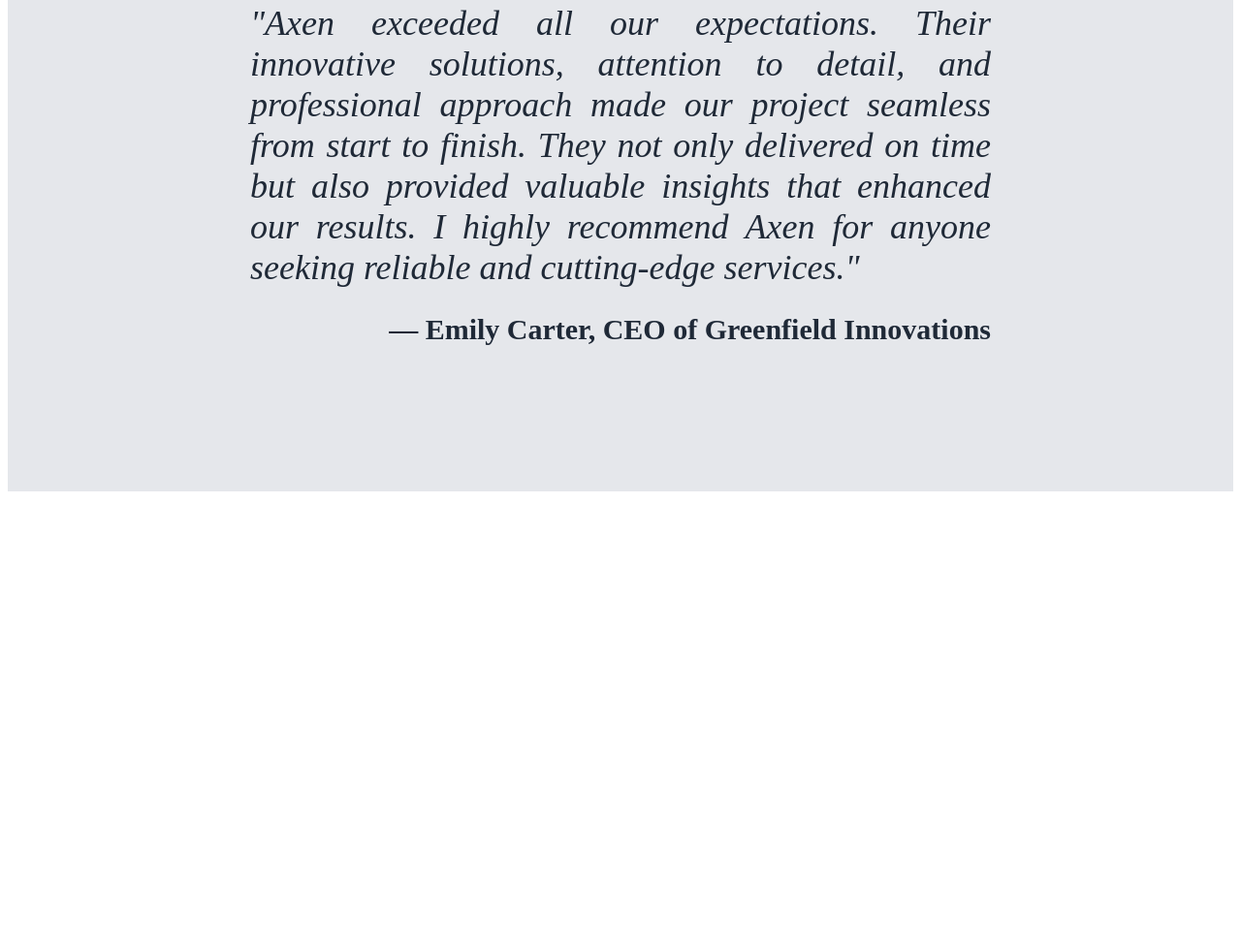
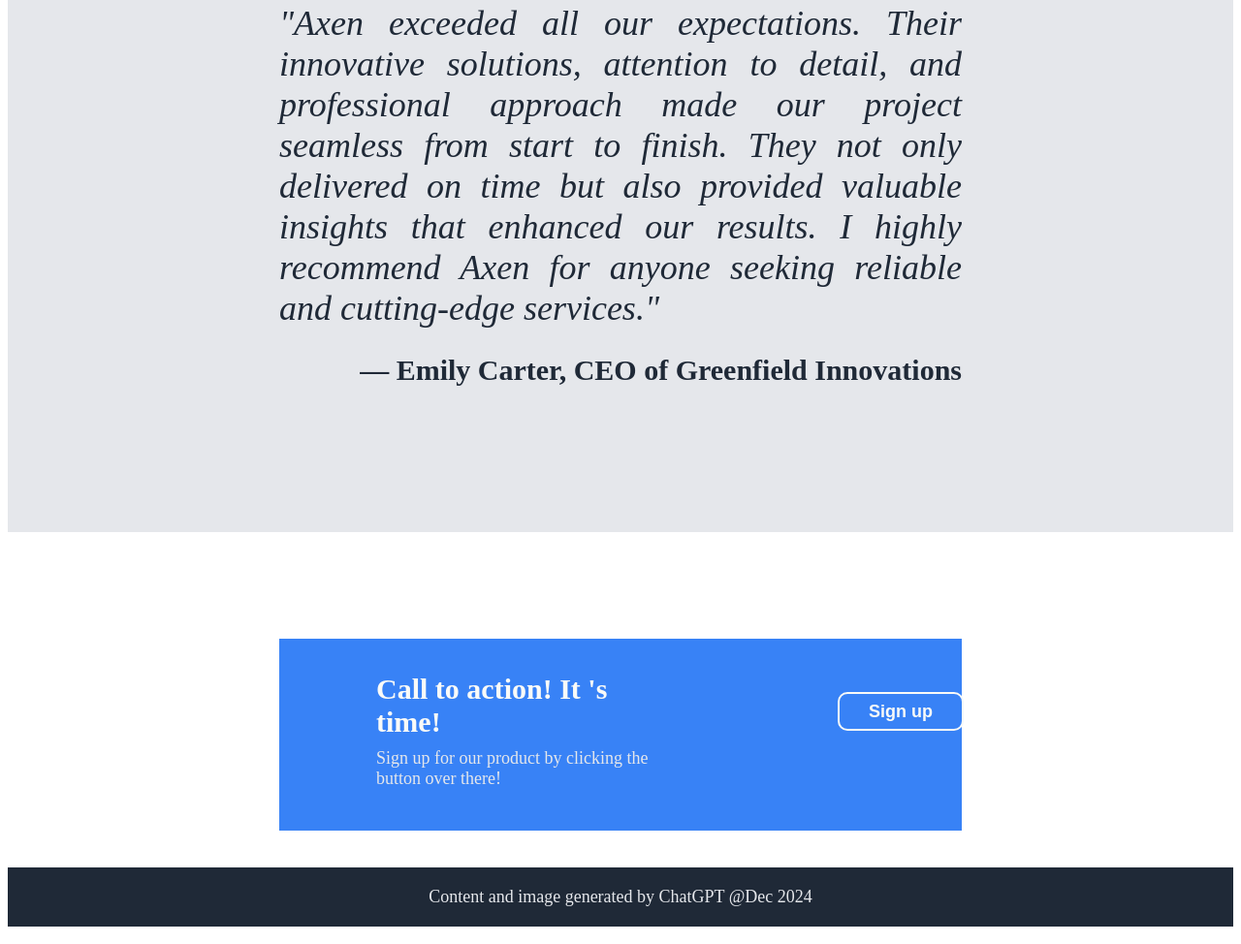
Before and after one commit to rukit24/Landing_Page, a plain HTML site: page index.html in a window 1280 px wide. Shown: the part 1143-2117 px from the top of the page at 97% size. Before the commit the page ends 1658 px from the top, so only its background shows below. Drawn offline with Linux system fonts and the light colour scheme.

Commit message:
finish structure and design landing pages
add call action section and the copyright

```diff
--- a/index.html
+++ b/index.html
@@ -70,6 +70,20 @@
             reliable and cutting-edge services."</p>
             <p id="quote-from">— Emily Carter, CEO of Greenfield Innovations</p>
     </div>
+    <div class="section-4">
+        <div class="action-ctn">
+            <div class="call-text">
+                <p id ="call-highlight">Call to action! It 's time!</p>
+                <p id = "call-normal">Sign up for our product by clicking the button over there!</p>
+            </div>
+            <div class="call-btn">
+                <button type="submit" class="sign-up-2" id="sign-up-btn-2">Sign up</button>
+            </div>
+        </div>
+    </div>
+    <div class="copyright">
+        <p>Content and image generated by ChatGPT @Dec 2024</p>
+    </div>
 </body>
 
 </html>
--- a/styles.css
+++ b/styles.css
@@ -3,12 +3,14 @@
     Oxygen, Ubuntu, Cantarell, "Open Sans", "Helvetica Neue", sans-serif;
   src: url();
 }
+
 :root {
   --dark-blue: #1f2937;
   --super-white: #f9faf8;
   --lig-white: #e5e7eb;
   --btn-blue: #3882f6;
 }
+
 /* Styles for the 1st section of the page  */
 .navi-bar {
   display: flex;
@@ -109,7 +111,7 @@
   display: flex;
   flex-direction: row;
   padding: 50px 250px 80px 250px;
-  justify-content:space-between;
+  justify-content: space-between;
   gap: 10px;
 }
 
@@ -117,12 +119,13 @@
   color: var(--dark-blue);
   font-size: 36px;
   font-weight: 900;
-  text-align: center ;
+  text-align: center;
 }
+
 .service p {
   color: var(--dark-blue);
   font-size: 18px;
-  text-align:left;
+  text-align: left;
 }
 
 .img-info div {
@@ -133,15 +136,16 @@
 /* section 3 */
 
 .section-3 {
-  background-color:var(--lig-white) ;
-  padding: 50px 250px 80px 250px;
+  background-color: var(--lig-white);
+  padding: 50px 280px 80px 280px;
   display: flex;
   flex-direction: column;
 }
+
 .section-3 #quote {
   font-size: 36px;
   font-style: italic;
-  font-weight:light;
+  font-weight: light;
   color: var(--dark-blue);
   text-align: justify;
 
@@ -153,6 +157,64 @@
   font-weight: 900;
   color: var(--dark-blue);
   position: relative;
-  top:-40px;
+  top: -40px;
+}
 
+/* section-4 */
+.section-4 {
+  padding: 50px 280px 80px 280px;
 }
+.action-ctn {
+  background-color: var(--btn-blue);
+  padding: 5px 30px 5px 100px;
+  display: flex;
+  flex-direction: row;
+  position: relative;
+  bottom: -60px;
+}
+
+.action-ctn div {
+    flex:1 1 auto;
+}
+
+.action-ctn .call-text {
+  flex:2 1 0%;
+}
+
+
+#call-highlight {
+  font-size: 30px;
+  font-weight: 900;
+  color: var(--super-white);
+}
+
+#call-normal {
+  color: var(--lig-white);
+  font-size: 18px;
+  position: relative;
+  top: -20px;
+}
+
+#sign-up-btn-2 {
+  background-color: var(---blue);
+  color: var(--super-white);
+  font-size: 18px;
+  font-weight: 700;
+  height: 40px;
+  width: 130px;
+  border: 2px solid var(--super-white);
+  border-radius: 10px;
+  position: relative;
+  top: 50px;
+  left: 180px
+}
+
+.copyright {
+  background-color: var(--dark-blue);
+}
+.copyright p {
+  color: var(--lig-white);
+  font-size: 18px;
+  text-align: center;
+  padding:20px 0px 20px 0px;
+}
```
